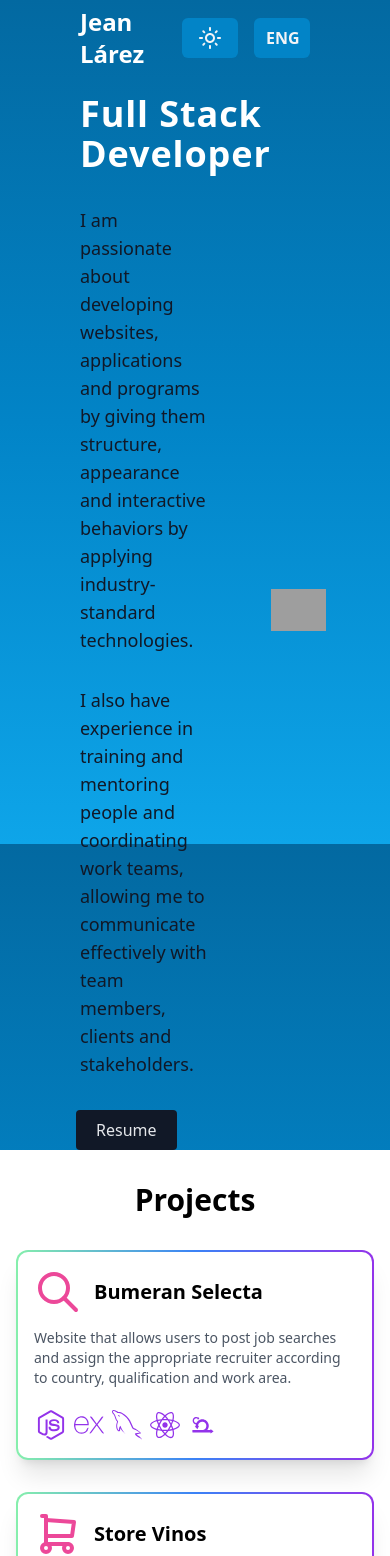
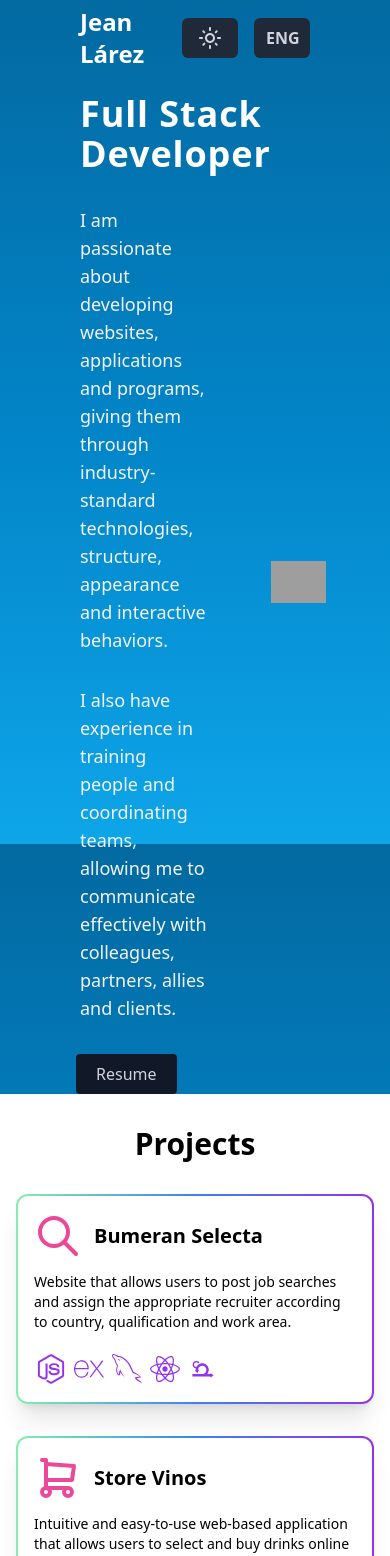
Before and after one commit to JeanLarez/portfolio-jean-larez, a React (Vite) app in the folder portfolio-jean/: page / in a window 390 px wide. Shown: the top 1556 px of the page. Built offline with nearby package versions, Linux system fonts and the light colour scheme; grey boxes are pictures that could not be loaded.

Commit message:
Agrego store y logica para seleccionar idioma

```diff
--- a/portfolio-jean/package.json
+++ b/portfolio-jean/package.json
@@ -11,7 +11,8 @@
   "dependencies": {
     "@tailwindcss/line-clamp": "^0.4.4",
     "react": "^18.2.0",
-    "react-dom": "^18.2.0"
+    "react-dom": "^18.2.0",
+    "zustand": "^4.3.8"
   },
   "devDependencies": {
     "@types/react": "^18.0.27",
--- a/portfolio-jean/src/Components/Header.jsx
+++ b/portfolio-jean/src/Components/Header.jsx
@@ -1,27 +1,43 @@
 import { useState } from "react";
 import { MdOutlineLightMode, MdOutlineDarkMode } from "react-icons/md";
+import { useStore } from "../store/lang";
 
 const Header = () => {
   const [darkMode, setDarkMode] = useState("ligth");
+  const lang = useStore((state) => state.lang);
+  const changeLangEng = useStore((state) => state.changeLangEng);
+  const changeLangEsp = useStore((state) => state.changeLangEsp);
 
   const handleClickAdd = () => {
     document.documentElement.classList.add("dark");
-    setDarkMode("dark")
+    setDarkMode("dark");
   };
 
   const handleClickRemove = () => {
     document.documentElement.classList.remove("dark");
-    setDarkMode("ligth")
+    setDarkMode("ligth");
+  };
+
+  const handleClickLangEng = () => {
+    changeLangEng();
+  };
+
+  const handleClickLangEsp = () => {
+    changeLangEsp();
   };
 
   return (
     <header className="bg-gradient-to-b from-sky-700 via-sky-600 to-sky-500 w-full h-full bg-no-repeat bg-cover bg-center bg-fixed">
-      <div className="content pt-1.5 px-8">
+      <div className="dark:bg-gray-900 content pt-1.5 px-8">
         <nav className="flex items-center justify-between">
           <h2 className="text-white font-bold text-2xl ml-12">Jean Lárez</h2>
           <div className="auth flex items-center mr-12 relative">
-            <button className=" text-2xl bg-sky-600 w-14 mr-4 px-4 py-2 font-bold text-gray-100 rounded-md peer focus:bg-sky-400 focus:text-gray-200 transition-all duration-200">
-              {darkMode === "dark" ?<MdOutlineDarkMode /> : <MdOutlineLightMode /> }
+            <button className="text-2xl dark:bg-gray-700 dark:hover:bg-white/40 dark:focus:bg-white/40 bg-gray-800 hover:bg-white/40 w-14 mr-4 px-4 py-2 font-bold text-gray-300 rounded-md peer focus:bg-white/40 focus:text-gray-200 transition-all duration-200">
+              {darkMode === "dark" ? (
+                <MdOutlineDarkMode />
+              ) : (
+                <MdOutlineLightMode />
+              )}
             </button>
             <div
               className='w-32 absolute top-12 z-10
@@ -31,13 +47,13 @@ const Header = () => {
             >
               <ul className="py-4 px-3 flex flex-col gap-3">
                 <li
-                  className="flex justify-around items-center cursor-pointer bg-sky-300 p-1 rounded-md hover:opacity-90 text-white text-xl"
+                  className="flex justify-around items-center cursor-pointer bg-sky-600 p-1 rounded-md hover:opacity-90 text-white text-xl"
                   onClick={handleClickRemove}
                 >
                   <MdOutlineLightMode /> Light
                 </li>
                 <li
-                  className="flex justify-around items-center  cursor-pointer bg-blue-300 p-1 rounded-md hover:opacity-90 text-white text-xl"
+                  className="flex justify-around items-center  cursor-pointer bg-gray-900 p-1 rounded-md hover:opacity-90 text-white text-xl"
                   onClick={handleClickAdd}
                 >
                   <MdOutlineDarkMode /> Dark
@@ -45,8 +61,8 @@ const Header = () => {
               </ul>
             </div>
             <div>
-              <button className=" text-md bg-sky-600 w-14 px-3 py-2 font-bold text-gray-100 rounded-md peer focus:bg-sky-400 focus:text-gray-200 transition-all duration-200  ">
-                ENG
+              <button className=" text-md dark:bg-gray-700 dark:hover:bg-white/40 dark:focus:bg-white/40 bg-gray-800 hover:bg-white/40 w-14 px-3 py-2 font-bold text-gray-300 rounded-md peer focus:bg-white/40 focus:text-gray-200 transition-all duration-200  ">
+                {lang}
               </button>
               <div
                 className='w-32 absolute top-12 z-10
@@ -55,10 +71,16 @@ const Header = () => {
     '
               >
                 <ul className="py-4 px-3 flex flex-col gap-3">
-                  <li className="flex justify-around items-center cursor-pointer bg-sky-300 p-1 rounded-md hover:opacity-90 text-white text-xl">
+                  <li
+                    className="flex justify-around items-center cursor-pointer bg-sky-600 p-1 rounded-md hover:opacity-90 text-white text-xl"
+                    onClick={handleClickLangEng}
+                  >
                     ENG
                   </li>
-                  <li className="flex justify-around items-center  cursor-pointer bg-blue-300 p-1 rounded-md hover:opacity-90 text-white text-xl">
+                  <li
+                    className="flex justify-around items-center  cursor-pointer bg-gray-900 p-1 rounded-md hover:opacity-90 text-white text-xl"
+                    onClick={handleClickLangEsp}
+                  >
                     ESP
                   </li>
                 </ul>
@@ -72,19 +94,19 @@ const Header = () => {
               <h1 className="text-4xl mb-8 ml-4 font-bold text-white tracking-wide">
                 Full Stack Developer
               </h1>
-              <p className="text-gray-900 text-lg mr-16 mb-8 ml-4">
-                I am passionate about developing websites, applications and
-                programs by giving them structure, appearance and interactive
-                behaviors by applying industry-standard technologies.
+              <p className="text-gray-100 dark:text-gray-400 text-lg mr-16 mb-8 ml-4">
+                {lang === "ENG"
+                  ? "I am passionate about developing websites, applications and programs, giving them through industry-standard technologies, structure, appearance and interactive behaviors."
+                  : "Me apasiona desarrollar sitios web, aplicaciones y programas, dándoles mediante tecnologías estándares de la industria, estructura, apariencia y comportamientos interactivos."}
               </p>
 
-              <p className="text-gray-900 text-lg mr-16 mb-8 ml-4">
-                I also have experience in training and mentoring people and
-                coordinating work teams, allowing me to communicate effectively
-                with team members, clients and stakeholders.
+              <p className="text-gray-100 dark:text-gray-400 text-lg mr-16 mb-8 ml-4">
+                {lang === "ENG"
+                  ? "I also have experience in training people and coordinating teams, allowing me to communicate effectively with colleagues, partners, allies and clients."
+                  : "También tengo experiencia en la formación de personas y la coordinación de equipos, lo que me permite comunicarme eficazmente con colegas, socios, aliados y clientes."}
               </p>
 
-              <button className="bg-gray-900 text-gray-200 ml-3 py-2 px-5 rounded  hover:bg-gray-800 hover:text-gray-100">
+              <button className=" dark:bg-gray-800 bg-gray-900 text-gray-300 ml-3 py-2 px-5 rounded dark:hover:bg-gray-700 hover:bg-gray-800 hover:text-gray-100">
                 Resume
               </button>
             </div>
--- a/portfolio-jean/src/Components/Projects.jsx
+++ b/portfolio-jean/src/Components/Projects.jsx
@@ -1,13 +1,16 @@
 import dataProjects from "../utils/dataCards";
 import Card from "../common/Card";
+import { useStore } from "../store/lang";
 
 const Grid = () => {
+  const lang = useStore((state) => state.lang);
+
   return (
-    <section className="dark:bg-gray-900 dark:text-white">
+    <section className="dark:bg-gray-800 dark:text-white">
       <div className="mx-auto max-w-screen-xl px-4 py-8 sm:py-12 sm:px-6 lg:py-16 lg:px-8">
         <div className="mx-auto max-w-lg text-center">
           <h2 className="text-3xl font-bold sm:text-4xl text-black dark:text-white">
-            Projects
+            {lang === "ENG" ? "Projects" : "Proyectos"}
           </h2>
         </div>
 
--- a/portfolio-jean/src/common/Card.jsx
+++ b/portfolio-jean/src/common/Card.jsx
@@ -1,15 +1,30 @@
 import Technologies from "./Technologies";
+import { useStore } from "../store/lang";
 
-const Card = ({ iconCard, title, descriptionEng, descriptionEsp, iconTechnologies }) => {
+const Card = ({
+  iconCard,
+  title,
+  descriptionEng,
+  descriptionEsp,
+  iconTechnologies,
+}) => {
+  const lang = useStore((state) => state.lang);
+
   return (
-    <article className="rounded-xl bg-gradient-to-r from-green-300 via-blue-500 to-purple-600 p-0.5 shadow-xl transition hover:animate-background hover:bg-[length:400%_400%] hover:shadow-sm hover:[animation-duration:_2s]">
-      <div className="h-full rounded-[10px] bg-white p-4 sm:p-6">
+    <article className="rounded-xl dark:bg-none dark:hover:bg-gradient-to-r dark:hover:from-green-300 dark:hover:via-blue-500 dark:hover:to-purple-600 bg-gradient-to-r from-green-300 via-blue-500 to-purple-600 p-0.5 shadow-xl transition hover:animate-background hover:bg-[length:400%_400%] hover:shadow-sm hover:[animation-duration:_3s]">
+      <div className="h-full rounded-[10px] dark:bg-gray-900 bg-white p-4 sm:p-6">
         <a href="#">
           <div className="flex items-center mb-5">
-            <div className="h-10 w-10 text-pink-500 text-4xl">{iconCard}</div>
-            <h2 className="mt-2 ml-5 text-xl font-bold text-black">{title}</h2>
+            <div className="h-10 w-10 dark:text-pink-800 text-pink-500 text-4xl">
+              {iconCard}
+            </div>
+            <h2 className="mt-2 ml-5 text-xl font-bold dark:text-gray-300 text-black">
+              {title}
+            </h2>
           </div>
-          <p className="mt-1 text-sm text-gray-600 h-16">{descriptionEng}</p>
+          <p className="mt-1 text-sm dark:text-gray-400 h-16">
+            {lang === "ENG" ? descriptionEng : descriptionEsp}
+          </p>
           <div className="mt-4 flex flex-wrap gap-1">
             {iconTechnologies.map((tech, item) => (
               <Technologies key={item} name={tech} />
--- a/portfolio-jean/src/common/Technologies.jsx
+++ b/portfolio-jean/src/common/Technologies.jsx
@@ -1,6 +1,6 @@
 const Technologies = ({ name }) => {
   return (
-    <span className="whitespace-nowrap px-0.5 py-0.5 text-3xl text-purple-600 dark:text-gray-500">
+    <span className="whitespace-nowrap px-0.5 py-0.5 text-3xl text-purple-600 dark:text-gray-200">
       {name}
     </span>
   );
--- /dev/null
+++ b/portfolio-jean/src/store/lang.js
@@ -0,0 +1,7 @@
+import { create } from "zustand";
+
+export const useStore = create((set) => ({
+  lang: "ENG",
+  changeLangEsp: () => set({ lang: "ESP" }),
+  changeLangEng: () => set({ lang: "ENG" }),
+}));
--- a/portfolio-jean/src/utils/dataCards.jsx
+++ b/portfolio-jean/src/utils/dataCards.jsx
@@ -23,7 +23,7 @@ const dataProjects = [
     descriptionEng:
       "Website that allows users to post job searches and assign the appropriate recruiter according to country, qualification and work area.",
     descriptionEsp:
-      "Sitio web que permite a los usuarios publicar búsquedas de empleo y asignar el reclutador adecuado según el país, califcación y área de trabajo.",
+      "Sitio web que permite a los usuarios publicar búsquedas de empleo y asignar el reclutador según el país, califcación y área de trabajo.",
     iconTechnologies: [
       <FaNodeJs />,
       <SiExpress />,
@@ -55,7 +55,7 @@ const dataProjects = [
     descriptionEng:
       "Web application, which obtains data from The Movie Database (TMDB) API to display detailed information of movies, short films and tv series",
     descriptionEsp:
-      "Aplicación web, que obtiene datos desde la API de The Movie Database (TMDB) para mostrar información detallada de películas, cortometrajes y series de tv",
+      "Aplicación web, que obtiene datos desde la API de ¨The Movie Database¨ para mostrar información detallada de películas, cortometrajes y series de tv",
     iconTechnologies: [
       <FaNodeJs />,
       <SiExpress />,
@@ -71,7 +71,7 @@ const dataProjects = [
     descriptionEng:
       "Website developed in integration with OpenWeatherMap API to get real-time weather data and visualize weather forecast.",
     descriptionEsp:
-      "Sitio web desarrollado en integración con la API OpenWeatherMap para obtener en tiempo real los datos meteorológicos y visualizar el pronóstico del tiempo.",
+      "Sitio web desarrollado en integración con la API OpenWeatherMap para obtener y visualizar el pronóstico del tiempo.",
     iconTechnologies: [
       <AiOutlineHtml5 />,
       <TbBrandCss3 />,
@@ -103,11 +103,7 @@ const dataProjects = [
       "Interactive application that presents the user with a color in RGB format, to choose the color box that matches the given value.",
     descriptionEsp:
       "Aplicación interactiva que presenta al usuario un color en formato RGB, para elejir el cuadro de color que coincide con el valor dado.",
-    iconTechnologies: [
-      <AiOutlineHtml5 />,
-      <TbBrandCss3 />,
-      <SiJavascript />,
-    ],
+    iconTechnologies: [<AiOutlineHtml5 />, <TbBrandCss3 />, <SiJavascript />],
   },
 ];
 
```
Also changed, not shown: 1 other file (tests, documents, lock files or other folders).
